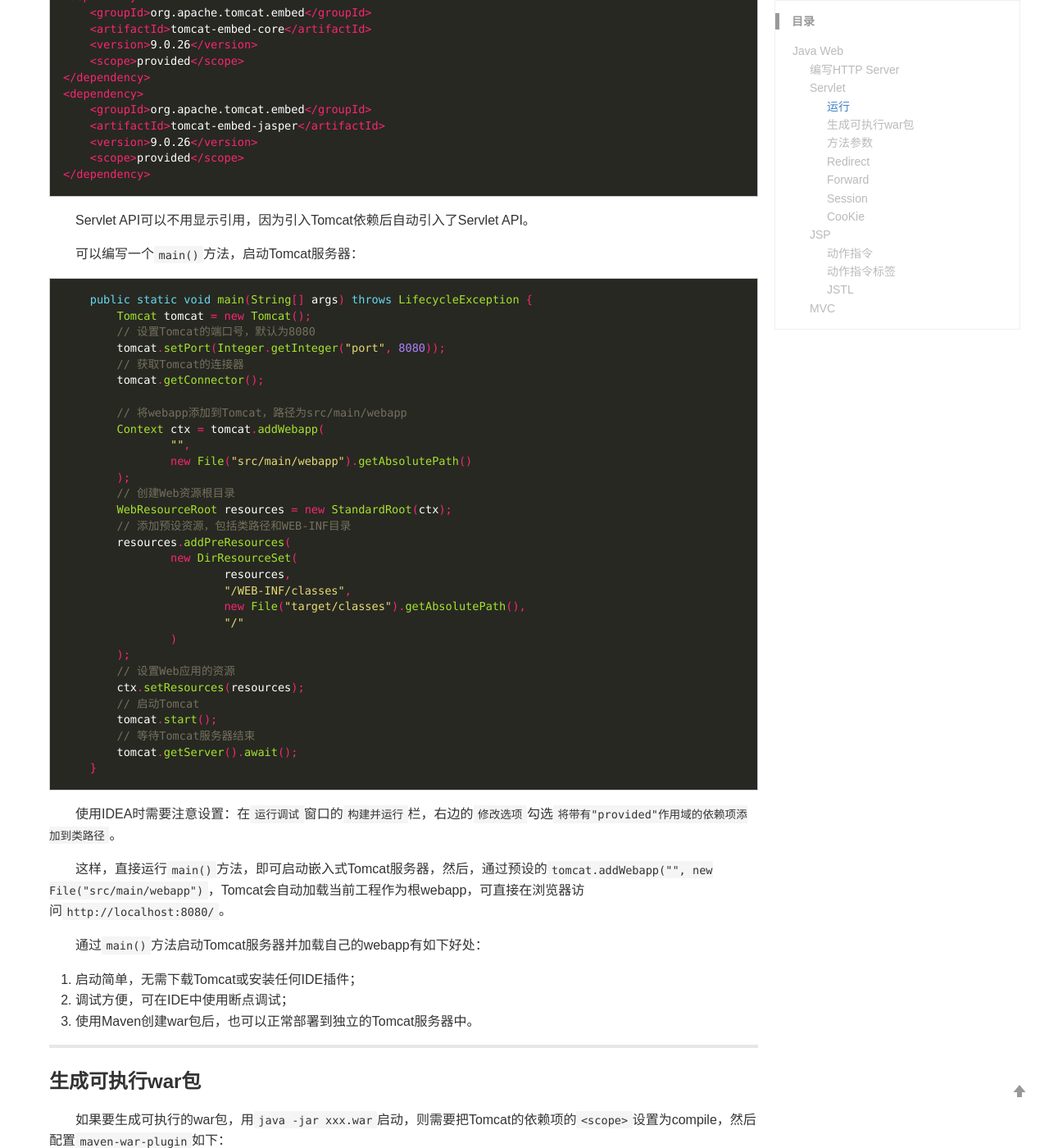
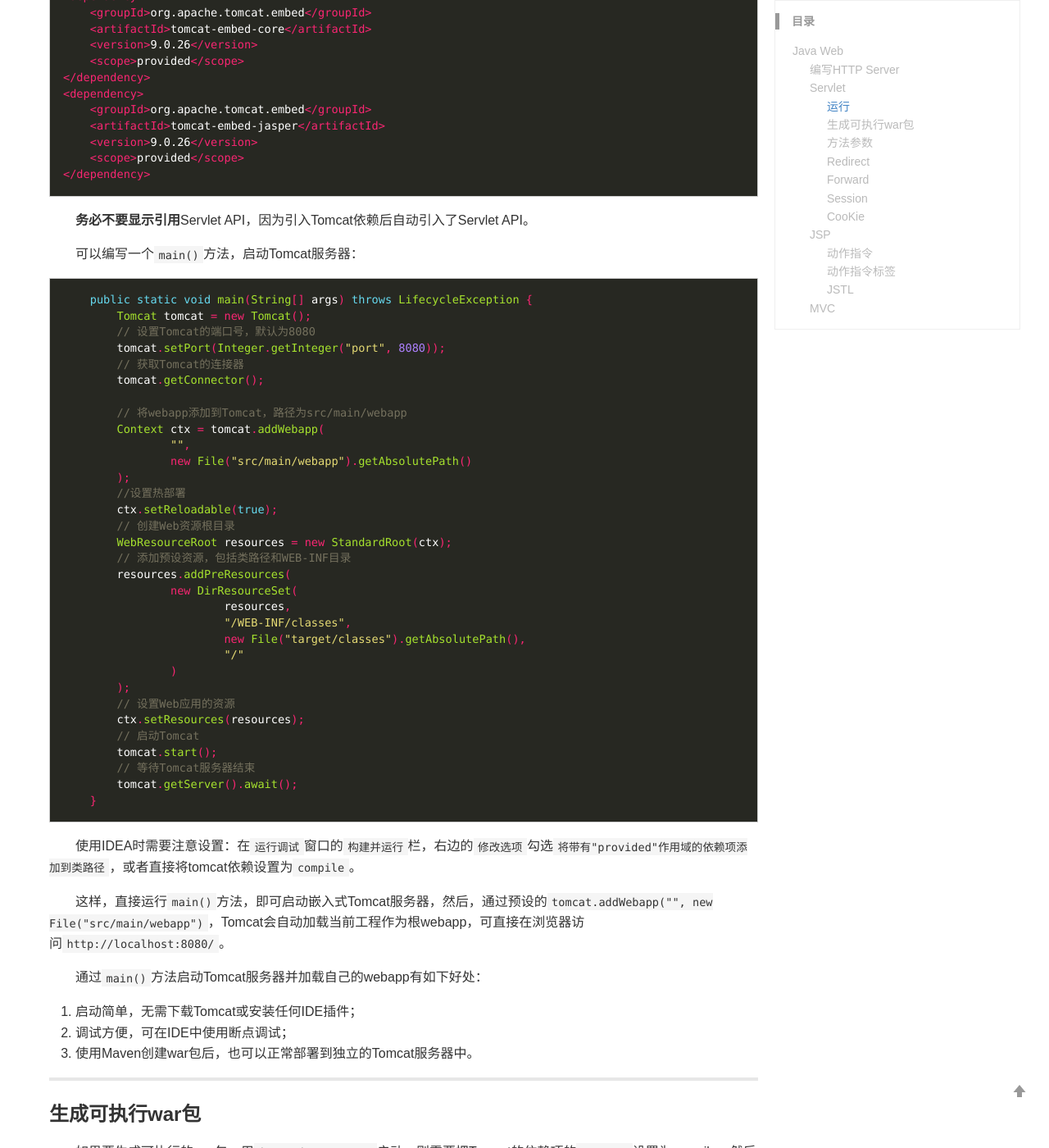
Before and after one commit to acteds/acteds.github.io, a Jekyll site: the page built from _posts/2021-09-14-JavaWeb.md, in a window 1280 px wide and 1400 px high, scrolled down 8535 px. Shown: the whole window at 82% size. Built offline with Jekyll 4.4.1, drawn with Linux system fonts in a browser that asks for light colours; our own code applies the rules of GitHub Pages for plain Markdown files; some of the changed text lies outside the part shown.

Commit message:
更新转义

````diff
--- a/_posts/2021-09-14-JavaWeb.md
+++ b/_posts/2021-09-14-JavaWeb.md
@@ -358,7 +358,7 @@
 </dependency>
 ```
 
-Servlet API可以不用显示引用，因为引入Tomcat依赖后自动引入了Servlet API。
+**务必不要显示引用**Servlet API，因为引入Tomcat依赖后自动引入了Servlet API。
 
 可以编写一个`main()`方法，启动Tomcat服务器：
 
@@ -375,6 +375,8 @@
                 "",
                 new File("src/main/webapp").getAbsolutePath()
         );
+        //设置热部署
+        ctx.setReloadable(true);
         // 创建Web资源根目录
         WebResourceRoot resources = new StandardRoot(ctx);
         // 添加预设资源，包括类路径和WEB-INF目录
@@ -395,7 +397,7 @@
     }
 ```
 
-使用IDEA时需要注意设置：在`运行调试`窗口的`构建并运行`栏，右边的`修改选项`勾选`将带有"provided"作用域的依赖项添加到类路径`。
+使用IDEA时需要注意设置：在`运行调试`窗口的`构建并运行`栏，右边的`修改选项`勾选`将带有"provided"作用域的依赖项添加到类路径`，或者直接将tomcat依赖设置为`compile`。
 
 这样，直接运行`main()`方法，即可启动嵌入式Tomcat服务器，然后，通过预设的`tomcat.addWebapp("", new File("src/main/webapp")`，Tomcat会自动加载当前工程作为根webapp，可直接在浏览器访问`http://localhost:8080/`。
 
````
Also changed, not shown: other parts of _posts/2021-09-14-JavaWeb.md (+2 -2 lines).
